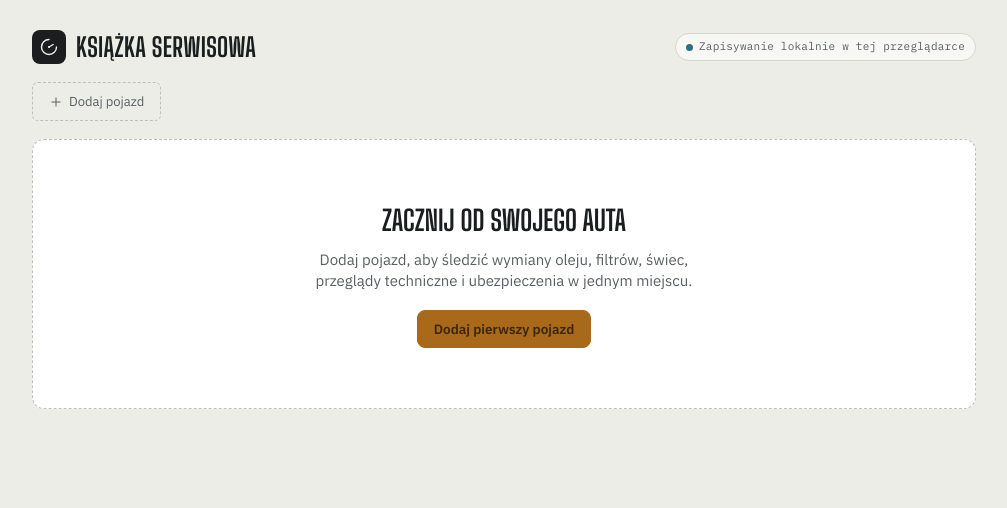
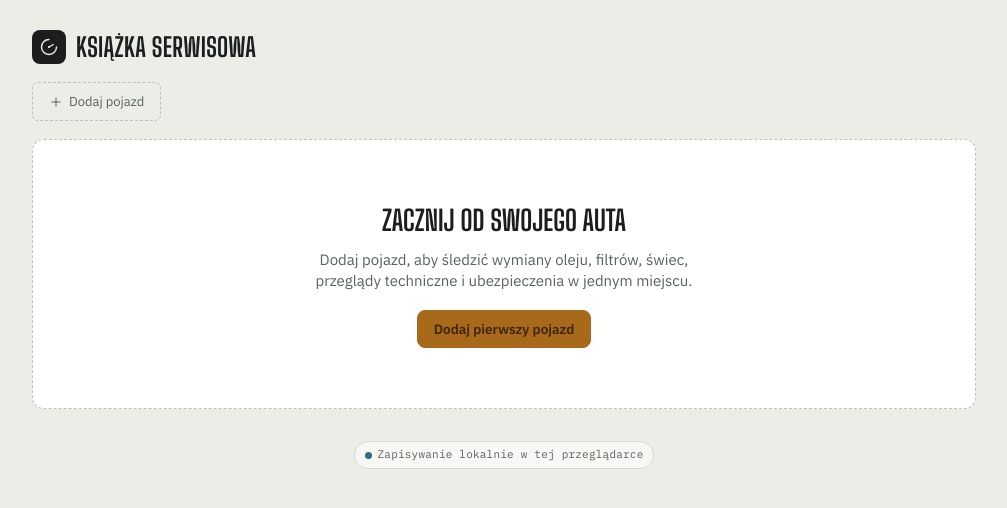
Before and after one commit to karolcarnotepl/Car-Note-, a plain HTML site: page index.html in a window 1280 px wide. Shown: the whole page, without its empty margins (136-1143 px from the left). Drawn offline with Linux system fonts and the light colour scheme.

Commit message:
Napis o zapisie przeniesiony do stopki na dole strony
Co-Authored-By: Claude Opus 5.5 <noreply@anthropic.com>

```diff
--- a/index.html
+++ b/index.html
@@ -19,12 +19,16 @@
       </span>
       <h1>Książka Serwisowa</h1>
     </div>
-    <div class="mode-badge" id="modeBadge" data-m="demo"><span class="mode-dot"></span><span id="modeBadgeText">Ładowanie…</span></div>
   </header>
 
   <nav class="vehicle-tabs" id="vehicleTabs"></nav>
 
   <main id="main"></main>
+
+  <!-- Stopka: informacja, gdzie zapisują się dane (tekst ustawia app.js) -->
+  <footer class="app-footer">
+    <div class="mode-badge" id="modeBadge" data-m="demo"><span class="mode-dot"></span><span id="modeBadgeText">Ładowanie…</span></div>
+  </footer>
 </div>
 
 <div id="modalRoot"></div>
--- a/style.css
+++ b/style.css
@@ -89,8 +89,7 @@
   .app{max-width:980px; margin:0 auto; padding:22px 18px 72px;}
 
   /* ---------- topbar ---------- */
-  /* flex-wrap: na wąskim ekranie napis o zapisie przechodzi pod tytuł, zamiast wychodzić poza ekran */
-  .topbar{display:flex; flex-wrap:wrap; align-items:center; justify-content:space-between; gap:12px; margin-bottom:18px;}
+  .topbar{display:flex; align-items:center; justify-content:space-between; gap:12px; margin-bottom:18px;}
   .brand{display:flex; align-items:center; gap:10px;}
   .brand-mark{width:34px; height:34px; border-radius:8px; background:var(--ink); color:var(--bg); display:flex; align-items:center; justify-content:center; flex:none;}
   .brand-mark svg{width:20px; height:20px;}
@@ -107,6 +106,9 @@
   .mode-badge[data-m="db"] .mode-dot{background:var(--ok);}
   .mode-badge[data-m="local"] .mode-dot{background:var(--accent-2);}
   .mode-badge[data-m="demo"] .mode-dot{background:var(--warn);}
+
+  /* Stopka na dole strony — napis o zapisie, wyśrodkowany */
+  .app-footer{display:flex; justify-content:center; margin-top:32px;}
 
   /* ---------- vehicle tabs ---------- */
   .vehicle-tabs{display:flex; gap:10px; flex-wrap:wrap; align-items:flex-end; margin-bottom:18px;}
```
